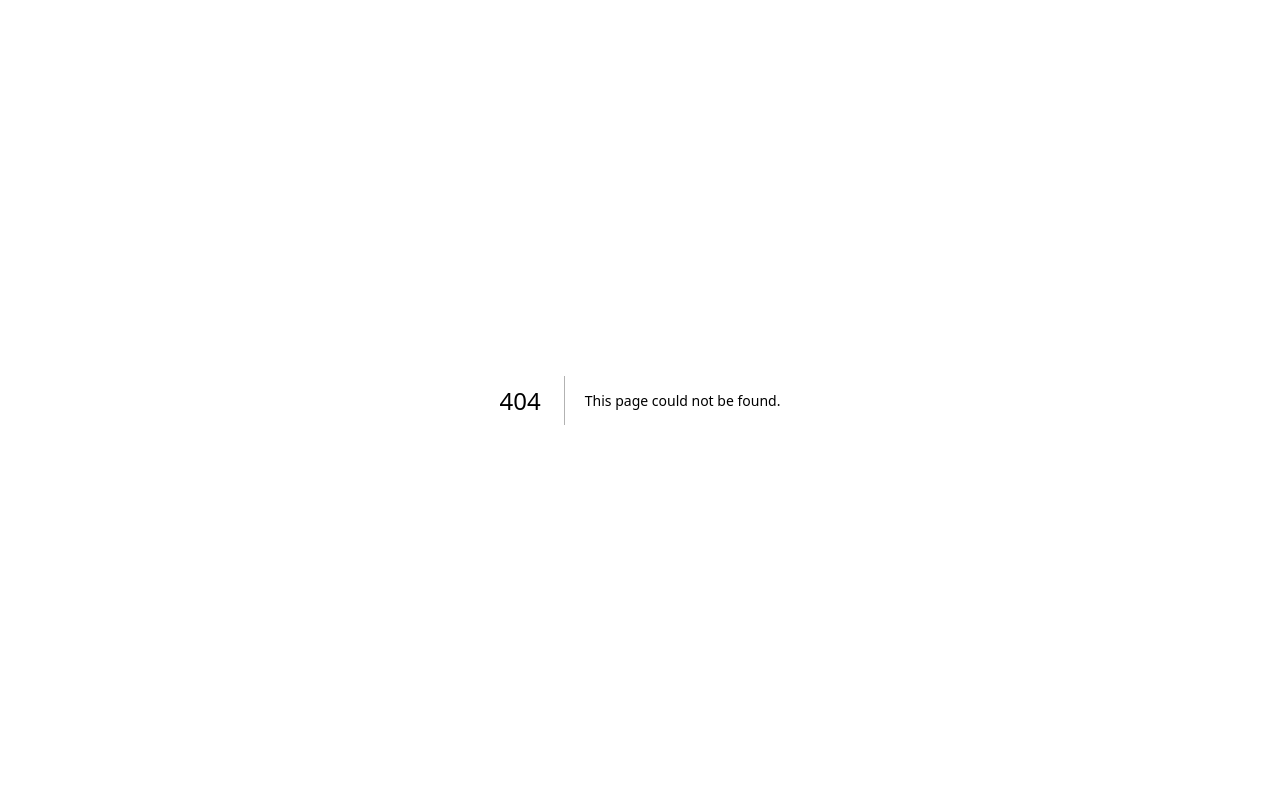
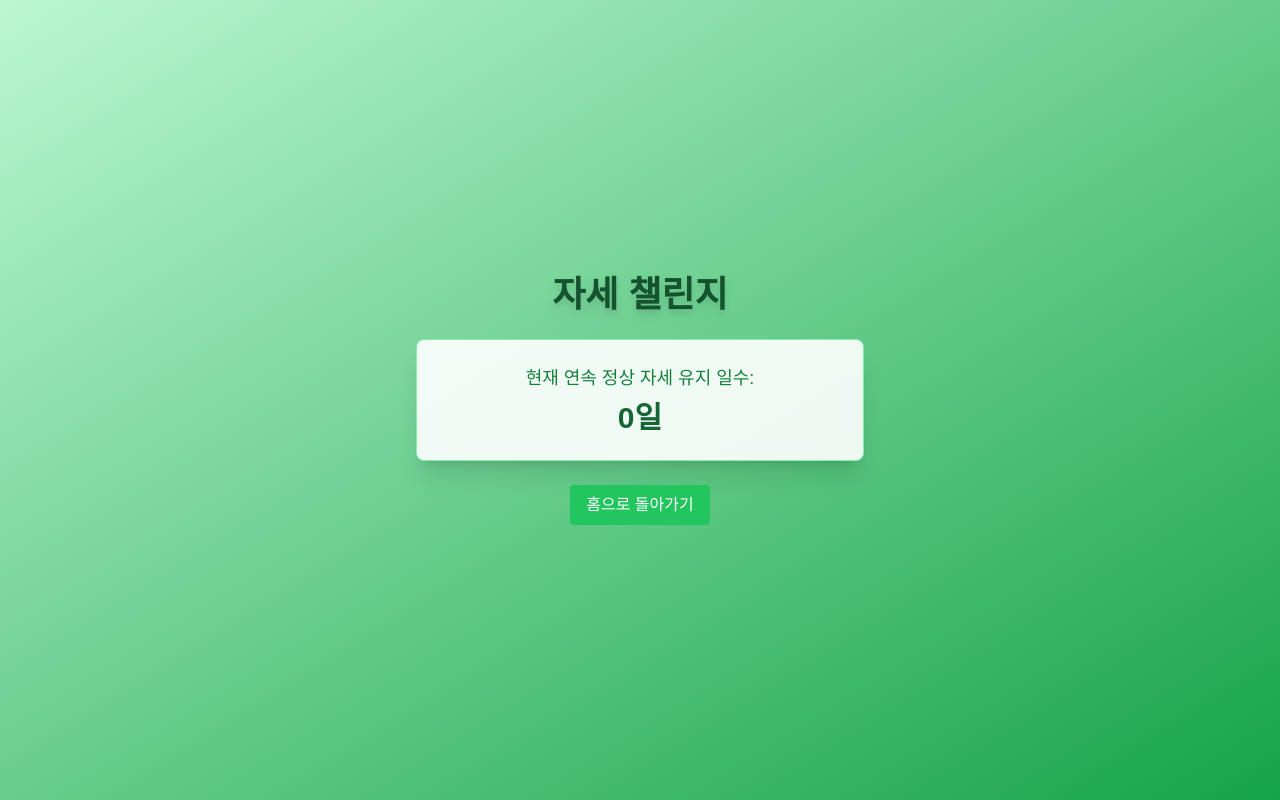
Before and after one commit to chae-chae/Spine-Fairy, a Next.js app: page /challenge in a window 1280 px wide. Before the commit this address had no page. Built offline with nearby package versions, Linux system fonts and the light colour scheme.

Commit message:
add challenge page

```diff
--- /dev/null
+++ b/app/challenge/page.tsx
@@ -0,0 +1,76 @@
+"use client";
+
+import { useState, useEffect } from "react";
+import Link from "next/link";
+
+interface FeedbackEntry {
+  time: string;
+  feedback: "correct" | "incorrect";
+}
+
+// 피드백 기록을 바탕으로 연속 성공 일수를 계산하는 함수
+function getStreak(feedbackHistory: FeedbackEntry[]): number {
+  // 각 날짜(YYYY-MM-DD)마다 "correct" 피드백이 있는지 체크
+  const datesWithCorrect = new Set<string>();
+  feedbackHistory.forEach((entry) => {
+    if (entry.feedback === "correct") {
+      const date = new Date(entry.time);
+      const dateString = date.toISOString().split("T")[0]; // "YYYY-MM-DD"
+      datesWithCorrect.add(dateString);
+    }
+  });
+
+  // 오늘부터 거슬러 올라가면서 연속 성공 일수를 계산
+  let streak = 0;
+  let currentDate = new Date();
+  while (true) {
+    const dateString = currentDate.toISOString().split("T")[0];
+    if (datesWithCorrect.has(dateString)) {
+      streak++;
+      currentDate.setDate(currentDate.getDate() - 1);
+    } else {
+      break;
+    }
+  }
+  return streak;
+}
+
+export default function ChallengePage() {
+  const [streak, setStreak] = useState<number>(0);
+
+  useEffect(() => {
+    const storedFeedback = localStorage.getItem("postureFeedbackHistory");
+    const history: FeedbackEntry[] = storedFeedback
+      ? JSON.parse(storedFeedback)
+      : [];
+    setStreak(getStreak(history));
+  }, []);
+
+  return (
+    <main className="min-h-screen flex flex-col items-center justify-center bg-gradient-to-br from-green-200 to-green-600 p-6 dark:from-green-900 dark:to-green-800">
+      <h1 className="text-4xl font-bold text-green-900 mb-6 drop-shadow-lg dark:text-green-100">
+        자세 챌린지
+      </h1>
+      <div className="bg-white bg-opacity-90 p-6 rounded-lg shadow-xl w-full max-w-md text-center border border-green-300 dark:bg-green-800 dark:border-green-600">
+        <p className="text-green-700 dark:text-green-100 text-lg">
+          현재 연속 정상 자세 유지 일수:
+        </p>
+        <p className="mt-2 text-3xl font-bold text-green-800 dark:text-green-200">
+          {streak}일
+        </p>
+        {streak >= 7 && (
+          <p className="mt-4 text-green-800 dark:text-green-200 text-xl font-semibold">
+            축하합니다! 1주일 챌린지 달성!
+          </p>
+        )}
+      </div>
+      <div className="mt-6">
+        <Link href="/">
+          <button className="px-4 py-2 bg-green-500 text-white rounded hover:bg-green-600 transition-colors duration-300">
+            홈으로 돌아가기
+          </button>
+        </Link>
+      </div>
+    </main>
+  );
+}
--- a/app/page.tsx
+++ b/app/page.tsx
@@ -321,6 +321,11 @@ export default function Home() {
             보상 확인
           </button>
         </Link>
+        <Link href="/challenge">
+          <button className="px-4 py-2 bg-orange-500 text-white rounded hover:bg-orange-600 transition-transform duration-300 hover:scale-105">
+            자세 챌린지
+          </button>
+        </Link>
         <button
           onClick={() => setDarkMode((prev) => !prev)}
           className="px-4 py-2 bg-gray-500 text-white rounded hover:bg-gray-600 transition-transform duration-300 hover:scale-105"
```
